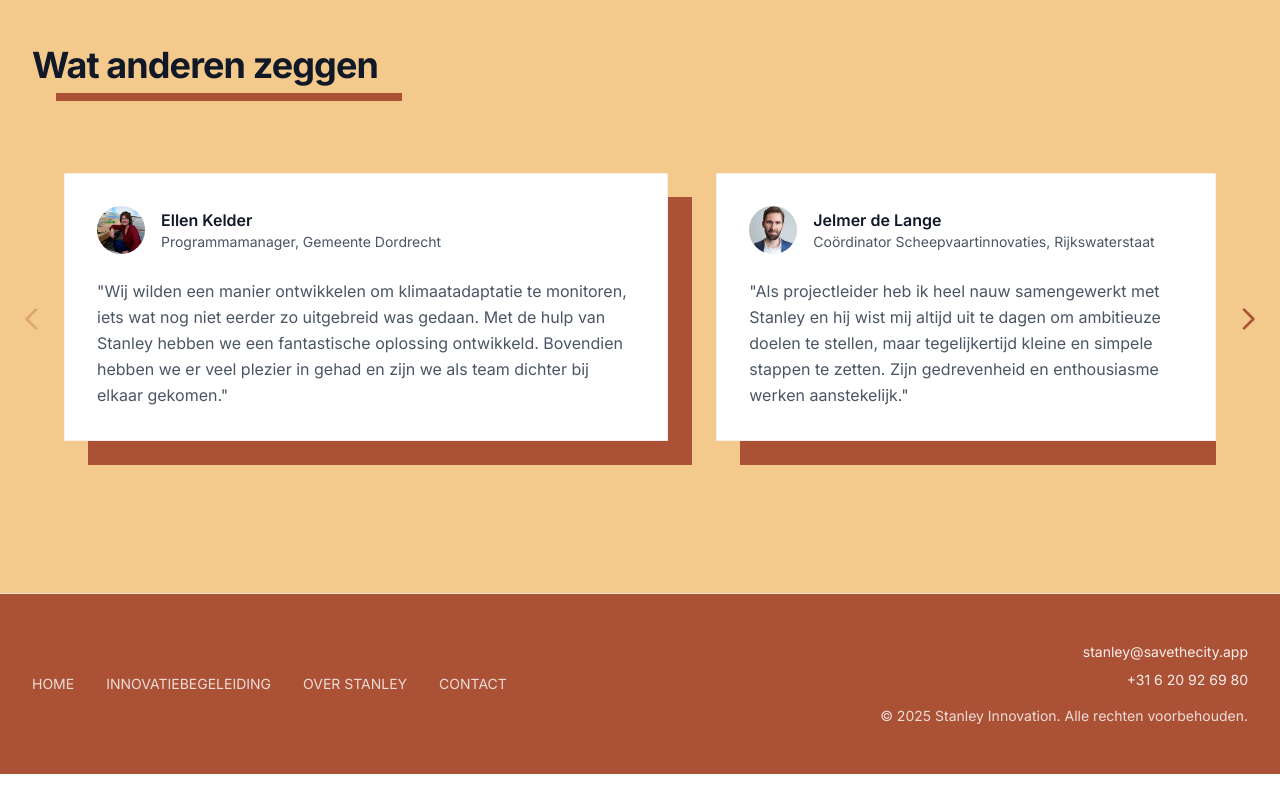
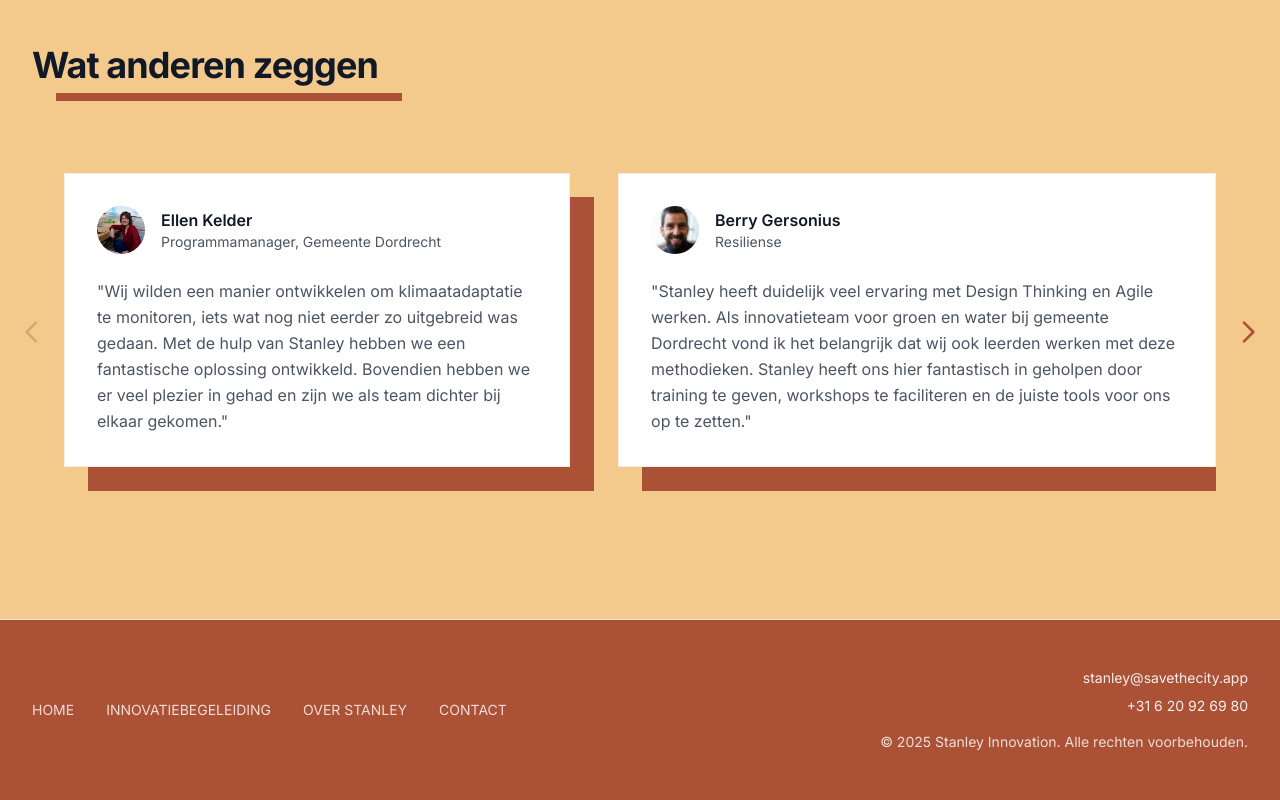
Before and after one commit to stanleykelder/SFD-website, a Next.js app: page / in a window 1280 px wide. Shown: the part 1587-2387 px from the top of the page. Before the commit the page ends 2361 px from the top, so only its background shows below. Built offline with nearby package versions, Linux system fonts and the light colour scheme.

Commit message:
Correct temp testimonials

```diff
--- a/package.json
+++ b/package.json
@@ -30,11 +30,11 @@
     "@types/node": "^20.11.5",
     "@types/react": "^18.2.48",
     "@types/react-dom": "^18.2.18",
-    "autoprefixer": "^10.4.17",
+    "autoprefixer": "^10.4.21",
     "eslint": "^8.56.0",
     "eslint-config-next": "14.1.0",
-    "postcss": "^8.4.33",
-    "tailwindcss": "^3.4.1",
+    "postcss": "^8.5.3",
+    "tailwindcss": "^3.4.17",
     "typescript": "^5.3.3"
   }
 }
--- a/postcss.config.js
+++ b/postcss.config.js
@@ -1,5 +1,6 @@
 module.exports = {
   plugins: {
+    'tailwindcss/nesting': {},
     tailwindcss: {},
     autoprefixer: {},
   },
--- a/src/components/testimonials-carousel.tsx
+++ b/src/components/testimonials-carousel.tsx
@@ -12,24 +12,24 @@ const testimonials = [
     quote: 'Wij wilden een manier ontwikkelen om klimaatadaptatie te monitoren, iets wat nog niet eerder zo uitgebreid was gedaan. Met de hulp van Stanley hebben we een fantastische oplossing ontwikkeld. Bovendien hebben we er veel plezier in gehad en zijn we als team dichter bij elkaar gekomen.',
     image: '/images/ellen-kelder.png'
   },
-  {
-    name: 'Jelmer de Lange',
-    role: 'Coördinator Scheepvaartinnovaties, Rijkswaterstaat',
-    quote: 'Als projectleider heb ik heel nauw samengewerkt met Stanley en hij wist mij altijd uit te dagen om ambitieuze doelen te stellen, maar tegelijkertijd kleine en simpele stappen te zetten. Zijn gedrevenheid en enthousiasme werken aanstekelijk.',
-    image: '/images/jelmer-delange.jpg'
-  },
+  // {
+  //   name: 'Jelmer de Lange',
+  //   role: 'Coördinator Scheepvaartinnovaties, Rijkswaterstaat',
+  //   quote: 'Als projectleider heb ik heel nauw samengewerkt met Stanley en hij wist mij altijd uit te dagen om ambitieuze doelen te stellen, maar tegelijkertijd kleine en simpele stappen te zetten. Zijn gedrevenheid en enthousiasme werken aanstekelijk.',
+  //   image: '/images/jelmer-delange.jpg'
+  // },
   // {
   //   name: 'Benno Bultink',
   //   role: 'Projectleider, Connected River/Rijkswaterstaat',
   //   quote: 'Stanley kan zowel in de dagelijkse werkzaamheden het team enthousiasmeren en scherp houden, als uitzoomen op projectniveau en adviseren op procesinrichting. Zijn pragmatisme zorgt ervoor dat innovatie niet alleen op post-its bestaat, maar daadwerkelijk in de praktijk wordt toegepast.',
   //   image: '/images/benno-bultink.png'
   // },
-  // {
-  //   name: 'Berry Gersonius',
-  //   role: 'Resiliense',
-  //   quote: 'Stanley heeft duidelijk veel ervaring met Design Thinking en Agile werken. Als innovatieteam voor groen en water bij gemeente Dordrecht vond ik het belangrijk dat wij ook leerden werken met deze methodieken. Stanley heeft ons hier fantastisch in geholpen door training te geven, workshops te faciliteren en de juiste tools voor ons op te zetten.',
-  //   image: '/images/berry-gersonius.jpeg'
-  // },
+  {
+    name: 'Berry Gersonius',
+    role: 'Resiliense',
+    quote: 'Stanley heeft duidelijk veel ervaring met Design Thinking en Agile werken. Als innovatieteam voor groen en water bij gemeente Dordrecht vond ik het belangrijk dat wij ook leerden werken met deze methodieken. Stanley heeft ons hier fantastisch in geholpen door training te geven, workshops te faciliteren en de juiste tools voor ons op te zetten.',
+    image: '/images/berry-gersonius.jpeg'
+  },
 ]
 
 export function TestimonialsCarousel() {
```
Also changed, not shown: 1 other file (tests, documents, lock files or other folders).
